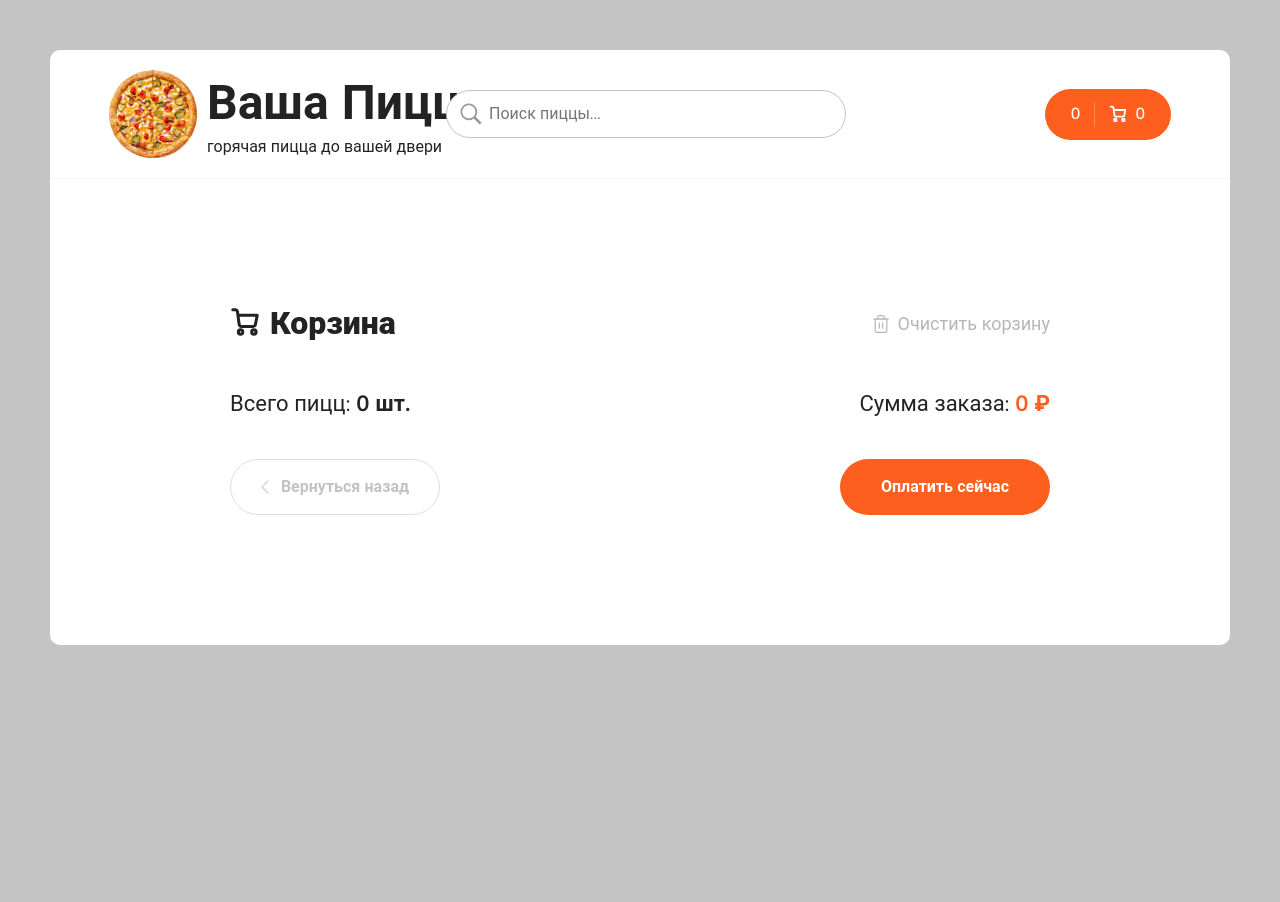
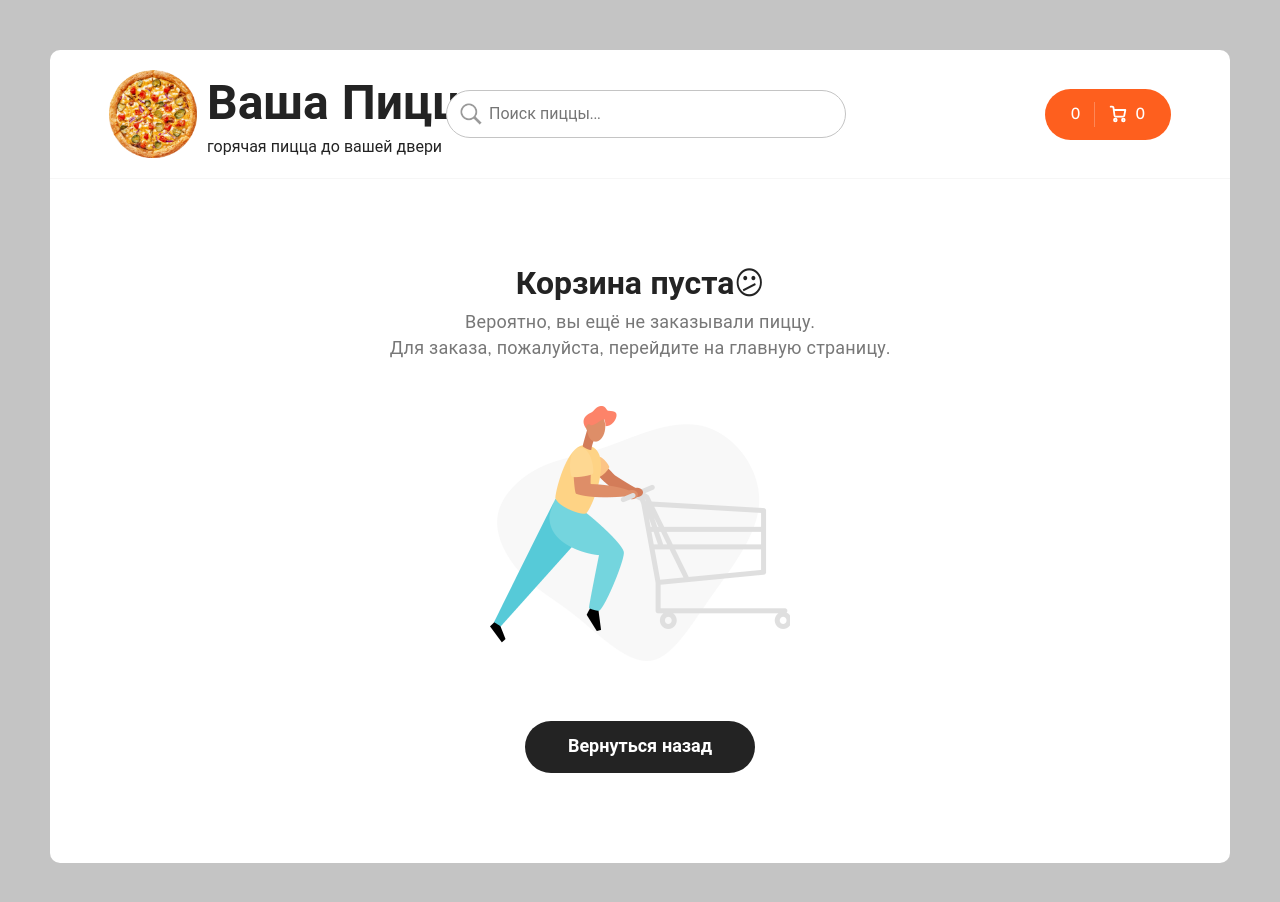
Before and after one commit to Kaipaeff/vashapizza, a React (Create React App) app: page /cart in a window 1280 px wide. Shown: the top 902 px of the page. Before the commit the page ends 800 px from the top, so only its background shows below. Built offline with nearby package versions, Linux system fonts and the light colour scheme.

Commit message:
#16 all done

```diff
--- a/src/Components/Card/Card.jsx
+++ b/src/Components/Card/Card.jsx
@@ -30,7 +30,7 @@ function Card({
       price,
       imageUrl,
       type: typeNames[activeType],
-      size: activeSize,
+      size: sizes[activeSize],
     };
     dispatch(addItem(item));
   };
@@ -45,13 +45,12 @@ function Card({
       <h4 className="pizza-block__title">{title}</h4>
       <div className="pizza-block__selector">
         <ul>
-          {types.map((el, i) => (
+          {types.map((typeId) => (
             <li
               key={uniqid()}
-              onClick={() => setActiveType(i)}
-              className={activeType === i ? 'active' : ''}
-            >
-              {typeNames[el]}
+              onClick={() => setActiveType(typeId)}
+              className={activeType === typeId ? 'active' : ''}
+            >{typeNames[typeId]}
             </li>
           ))}
         </ul>
--- /dev/null
+++ b/src/Components/CartEmpty/CartEmpty.jsx
@@ -0,0 +1,21 @@
+import React from 'react';
+import { Link } from 'react-router-dom';
+
+export default function CartEmpty() {
+  return (
+      <div class="cart cart--empty">
+        <h2>Корзина пуста<span>😕</span></h2>
+        <p>
+          Вероятно, вы ещё не заказывали пиццу.<br/>
+          Для  заказа, пожалуйста, перейдите на главную страницу.
+        </p>
+        <img
+          src="/img/empty-cart.png"
+          alt="Empty cart"
+        />
+        <Link to="/" class="button button--black">
+          <span>Вернуться назад</span>
+        </Link>
+      </div>
+  );
+}
--- a/src/Components/CartItem/CartItem.jsx
+++ b/src/Components/CartItem/CartItem.jsx
@@ -3,8 +3,9 @@ import { useDispatch } from 'react-redux';
 import { addItem, minusItem, removeItem } from '../../redux/slices/CartSlice';
 
 export default function CartItem({
-  id, title, type, price, count, imageUrl,
+  id, title, type, size, price, count, imageUrl,
 }) {
+  console.log('type:', type);
   const dispatch = useDispatch();
 
   const onClickPlus = () => {
@@ -33,7 +34,7 @@ export default function CartItem({
         </div>
         <div className="cart__item-info">
           <h3>{title}</h3>
-          <p>{type}, 26 см.</p>
+          <p>{type}, {size} см.</p>
         </div>
         <div className="cart__item-count">
           <div onClick={onClickMinus} className="button button--outline button--circle cart__item-count-minus">
--- a/src/Pages/Cart.jsx
+++ b/src/Pages/Cart.jsx
@@ -3,6 +3,7 @@ import { Link } from 'react-router-dom';
 import { useSelector, useDispatch } from 'react-redux';
 import CartItem from '../Components/CartItem/CartItem.jsx';
 import { clearItems } from '../redux/slices/CartSlice.js';
+import CartEmpty from '../Components/CartEmpty/CartEmpty.jsx';
 
 export default function Cart() {
   const dispatch = useDispatch();
@@ -15,6 +16,10 @@ export default function Cart() {
       dispatch(clearItems());
     }
   };
+
+  if (!totalPrice) {
+    return <CartEmpty />;
+  }
 
   return (
     <div className='container container--cart'>
--- a/src/scss/app.scss
+++ b/src/scss/app.scss
@@ -358,7 +358,7 @@ body {
   }
 
   &--empty {
-    margin: 0 auto;
+    margin: 50px auto;
     width: 560px;
     text-align: center;
 
```
